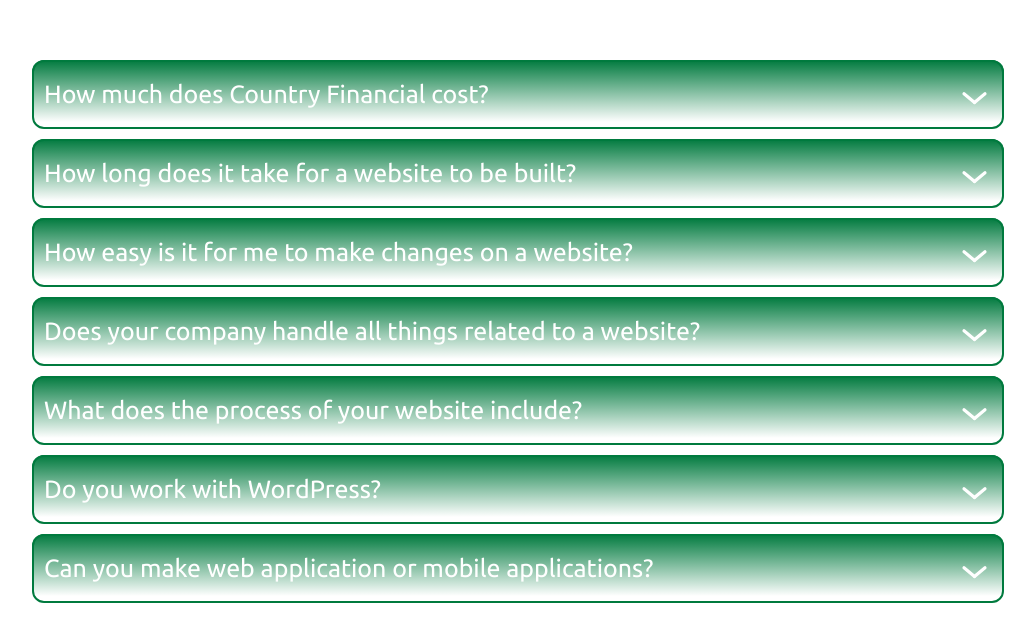
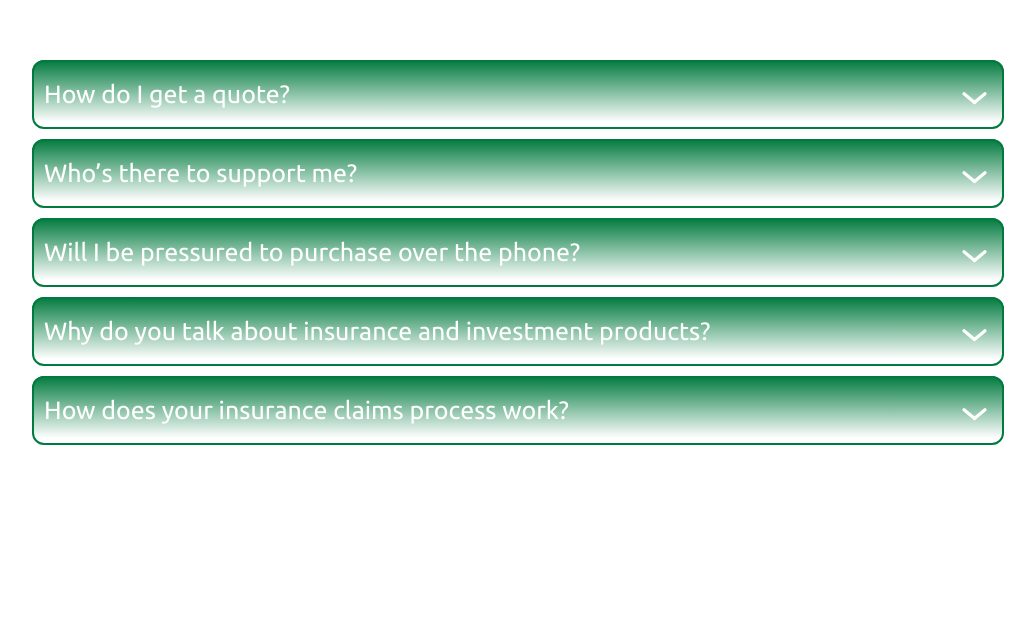
Before and after one commit to dcrame2/insurance-agent, a React (Create React App) app: page / in a window 1280 px wide. Shown: the part 1814-2455 px from the top of the page, without its empty margins (122-1157 px from the left). Built offline with nearby package versions, Linux system fonts and the light colour scheme.

Commit message:
faq data change

```diff
--- a/src/App.js
+++ b/src/App.js
@@ -3,7 +3,12 @@
 import Hero from "./components/Hero";
 import Navigation from "./components/Navigation";
 import InsuranceTypes from "./components/InsuranceTypes";
-import { HomeData, NavigationData, InsuranceTypesData } from "./data/Data";
+import {
+  HomeData,
+  NavigationData,
+  InsuranceTypesData,
+  FaqData,
+} from "./data/Data";
 import FaqModule from "./components/FaqModule";
 import Spacer from "./sub_components/Spacer";
 import { Variables } from "./styles/Variables";
@@ -31,7 +36,7 @@
       <Hero data={HomeData} />
       <InsuranceTypes data={InsuranceTypesData} />
       <Spacer color={Variables.black} desktop={258} tablet={120} mobile={100} />
-      <FaqModule />
+      <FaqModule data={FaqData} />
     </section>
   );
 }
--- a/src/components/FaqModule.jsx
+++ b/src/components/FaqModule.jsx
@@ -82,54 +82,55 @@
   }
 `;
 
-const data = {
-  heading: "Frequently Asked Questions",
-  subheading:
-    "If you have a question that you do not see here, please reach out via the contact form",
-  questions: [
-    {
-      question: `How much does ${Variables.companyName} cost?
-        `,
-      answer:
-        "Each businesses goals differ. You must have a conversation with a team member to ensure we align on the scope of your project. We’ve ranged from $1,000 - $20,000.",
-    },
-    {
-      question: "How long does it take for a website to be built?",
-      answer:
-        "This depends on the scope of your project, we’ve been able to complete websites in 2-3 weeks to 4 months. ",
-    },
-    {
-      question: "How easy is it for me to make changes on a website? ",
-      answer: `${Variables.companyName} may provide clients with a Content Management System which allows for easy edits to copy, media etc.`,
-    },
-    {
-      question: "Does your company handle all things related to a website?",
-      answer:
-        "Yes, we handle everything spanning from web design, web development, hosting and content updates.",
-    },
-    {
-      question: "What does the process of your website include? ",
-      answer:
-        "We follow an Agile approach, we will conduct weekly or bi-weekly status updates throughout the entire project to ensure we are aligned throughout the whole process and meeting your goals.",
-    },
-    {
-      question: "Do you work with WordPress?",
-      answer:
-        "Yes, we specialize in WordPress with years of experience. We have worked with some of the most complex themes as well as creating custom themes.",
-    },
-    {
-      question: "Can you make web application or mobile applications?",
-      answer:
-        "Yes, we can create fully custom web applications and mobile applications. These products are a much higher cost to a client due to additional hours commenced.",
-    },
-  ],
-};
+// const data = {
+//   heading: "Frequently Asked Questions",
+//   subheading:
+//     "If you have a question that you do not see here, please reach out via the contact form",
+//   questions: [
+//     {
+//       question: `How much does ${Variables.companyName} cost?
+//         `,
+//       answer:
+//         "Each businesses goals differ. You must have a conversation with a team member to ensure we align on the scope of your project. We’ve ranged from $1,000 - $20,000.",
+//     },
+//     {
+//       question: "How long does it take for a website to be built?",
+//       answer:
+//         "This depends on the scope of your project, we’ve been able to complete websites in 2-3 weeks to 4 months. ",
+//     },
+//     {
+//       question: "How easy is it for me to make changes on a website? ",
+//       answer: `${Variables.companyName} may provide clients with a Content Management System which allows for easy edits to copy, media etc.`,
+//     },
+//     {
+//       question: "Does your company handle all things related to a website?",
+//       answer:
+//         "Yes, we handle everything spanning from web design, web development, hosting and content updates.",
+//     },
+//     {
+//       question: "What does the process of your website include? ",
+//       answer:
+//         "We follow an Agile approach, we will conduct weekly or bi-weekly status updates throughout the entire project to ensure we are aligned throughout the whole process and meeting your goals.",
+//     },
+//     {
+//       question: "Do you work with WordPress?",
+//       answer:
+//         "Yes, we specialize in WordPress with years of experience. We have worked with some of the most complex themes as well as creating custom themes.",
+//     },
+//     {
+//       question: "Can you make web application or mobile applications?",
+//       answer:
+//         "Yes, we can create fully custom web applications and mobile applications. These products are a much higher cost to a client due to additional hours commenced.",
+//     },
+//   ],
+// };
 
-export default function FaqModule({ ...props }) {
+export default function FaqModule({ data }) {
   const ref = useRef(null);
   const isInView = useInView(ref, { once: true });
   return (
-    <FaqContainer id={props.id}>
+    <FaqContainer>
+      {/* id={props.id} */}
       <div className="inner-container">
         <div ref={ref} className="heading-section">
           <h2
--- a/src/data/Data.js
+++ b/src/data/Data.js
@@ -51,3 +51,36 @@
     },
   ],
 };
+
+export const FaqData = {
+  heading: "Frequently Asked Questions",
+  subheading:
+    "If you have a question that you do not see here, please reach out via the contact form",
+  questions: [
+    {
+      question: `How do I get a quote?
+        `,
+      answer:
+        "You can request a detailed estimate for car or home insurance online. For other products, submit an online form, call 866-COUNTRY (866-268-6879) or contact your local rep to get a quote.",
+    },
+    {
+      question: "Who’s there to support me?",
+      answer:
+        "Your local rep is there to help with anything you need, along with our client support center, which can be reached at 866-COUNTRY (866-268-6879). You can also pay your bill, start a claim, print an insurance card and more through your online account or our mobile app.",
+    },
+    {
+      question: "Will I be pressured to purchase over the phone?",
+      answer: `No one likes feeling pressured over the phone to purchase products. Reach out to your local rep directly or call us at 866-COUNTRY (866-268-6879) to start the conversation on your terms.`,
+    },
+    {
+      question: "Why do you talk about insurance and investment products?",
+      answer:
+        "Protection and planning go hand in hand. Insurance products protect your current and future assets, which includes your financial goals. We’re here to help with both.",
+    },
+    {
+      question: "How does your insurance claims process work?",
+      answer:
+        "When you file a claim, the unknown can be the hardest part. We work hard to make the process as easy as possible. To get started, file your claim through your online account, our mobile app or by calling 866-COUNTRY (866-268-6879). After that, a claim rep will reach out to explain your options, answer any questions and review your policy. Your claim rep is your main point of contact throughout the process, but your local rep is always there for support.",
+    },
+  ],
+};
```
